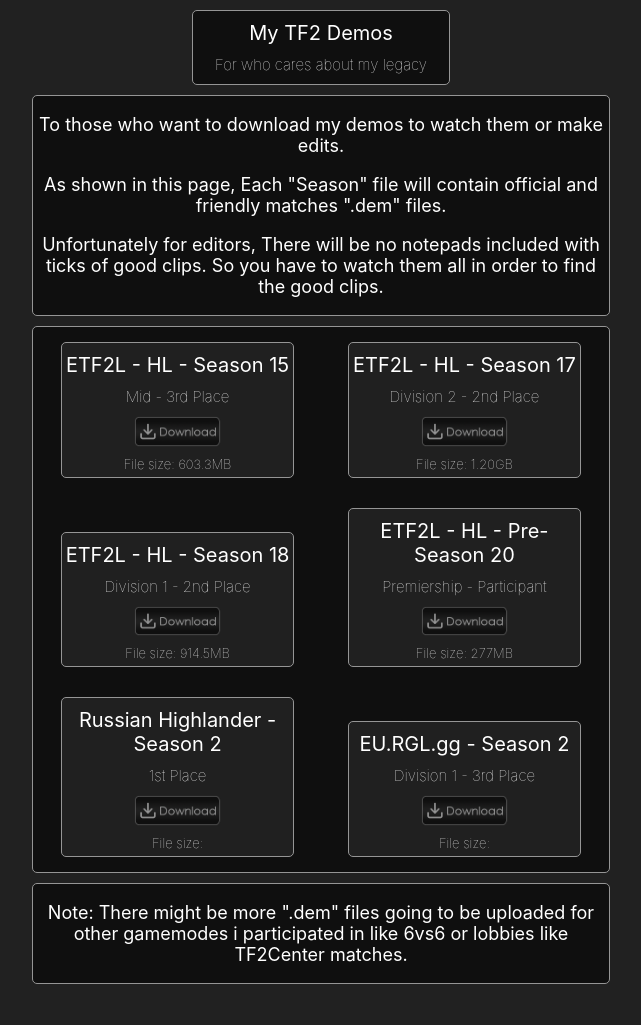
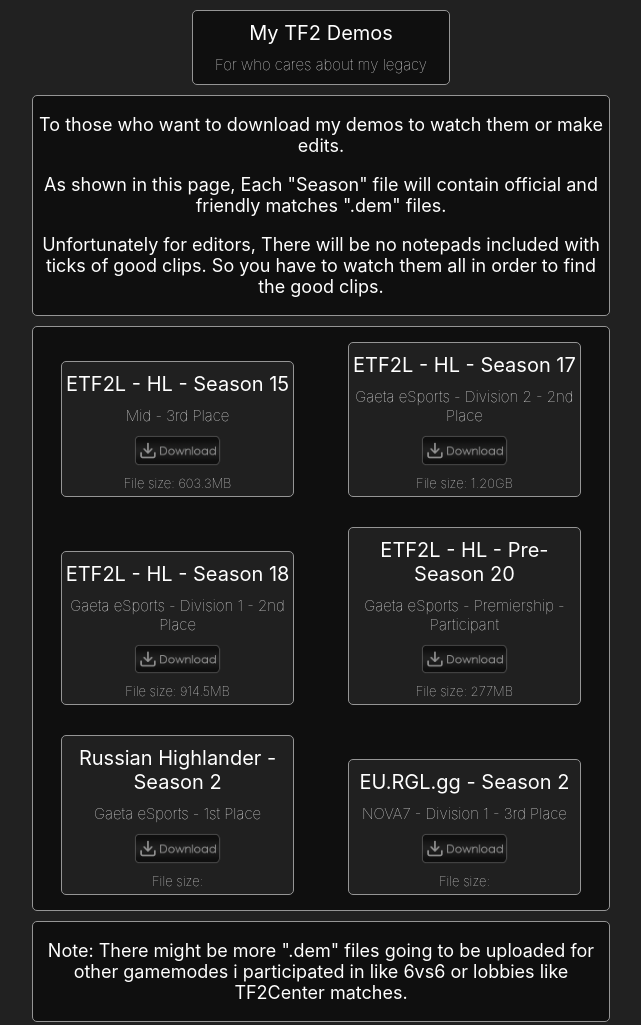
Before and after one commit to soooolooo/website-v1, a plain HTML site: page demos.html in a window 1280 px wide. Shown: the whole page, without its empty margins (319-960 px from the left). Before the commit the page ends 994 px from the top, so only its background shows below. Drawn offline with Linux system fonts and the light colour scheme.

Commit message:
Update demos.html

```diff
--- a/demos.html
+++ b/demos.html
@@ -42,35 +42,35 @@
 
         <div class="demo">
             <p>ETF2L - HL - Season 17</p>
-            <h4>Division 2 - 2nd Place</h4>
+            <h4>Gaeta eSports - Division 2 - 2nd Place</h4>
             <a href="https://mega.nz/file/GUkhHQDS#MS2SDbg6c_uSjAAZFebwTdOIF5t6HA7s51r3xrH_WIs"><img src="gfx/download-button.png"></a>
             <h5>File size: 1.20GB</h5>
         </div>
 
         <div class="demo">
             <p>ETF2L - HL - Season 18</p>
-            <h4>Division 1 - 2nd Place</h4>
+            <h4>Gaeta eSports - Division 1 - 2nd Place</h4>
             <a href="https://mega.nz/file/PBcRQYyC#hi-3gPC6y54bAQJa8XsNp4d4taqXAZtCHi-V8bsKit4"><img src="gfx/download-button.png"></a>
             <h5>File size: 914.5MB</h5>
         </div>
 
         <div class="demo">
             <p>ETF2L - HL - Pre-Season 20</p>
-            <h4>Premiership - Participant</h4>
+            <h4>Gaeta eSports - Premiership - Participant</h4>
             <a href="https://mega.nz/file/TR13TAjL#F5aT7vITXFs6qlJZxgsDm8QFtSE4OnhN_tGLf51VcJM"><img src="gfx/download-button.png"></a>
             <h5>File size: 277MB</h5>
         </div>
 
         <div class="demo">
             <p>Russian Highlander - Season 2</p>
-            <h4>1st Place</h4>
+            <h4>Gaeta eSports - 1st Place</h4>
             <a href=""><img src="gfx/download-button.png"></a>
             <h5>File size: </h5>
         </div>
 
         <div class="demo">
             <p>EU.RGL.gg - Season 2</p>
-            <h4>Division 1 - 3rd Place</h4>
+            <h4>NOVA7 - Division 1 - 3rd Place</h4>
             <a href=""><img src="gfx/download-button.png"></a>
             <h5>File size: </h5>
         </div>
```
